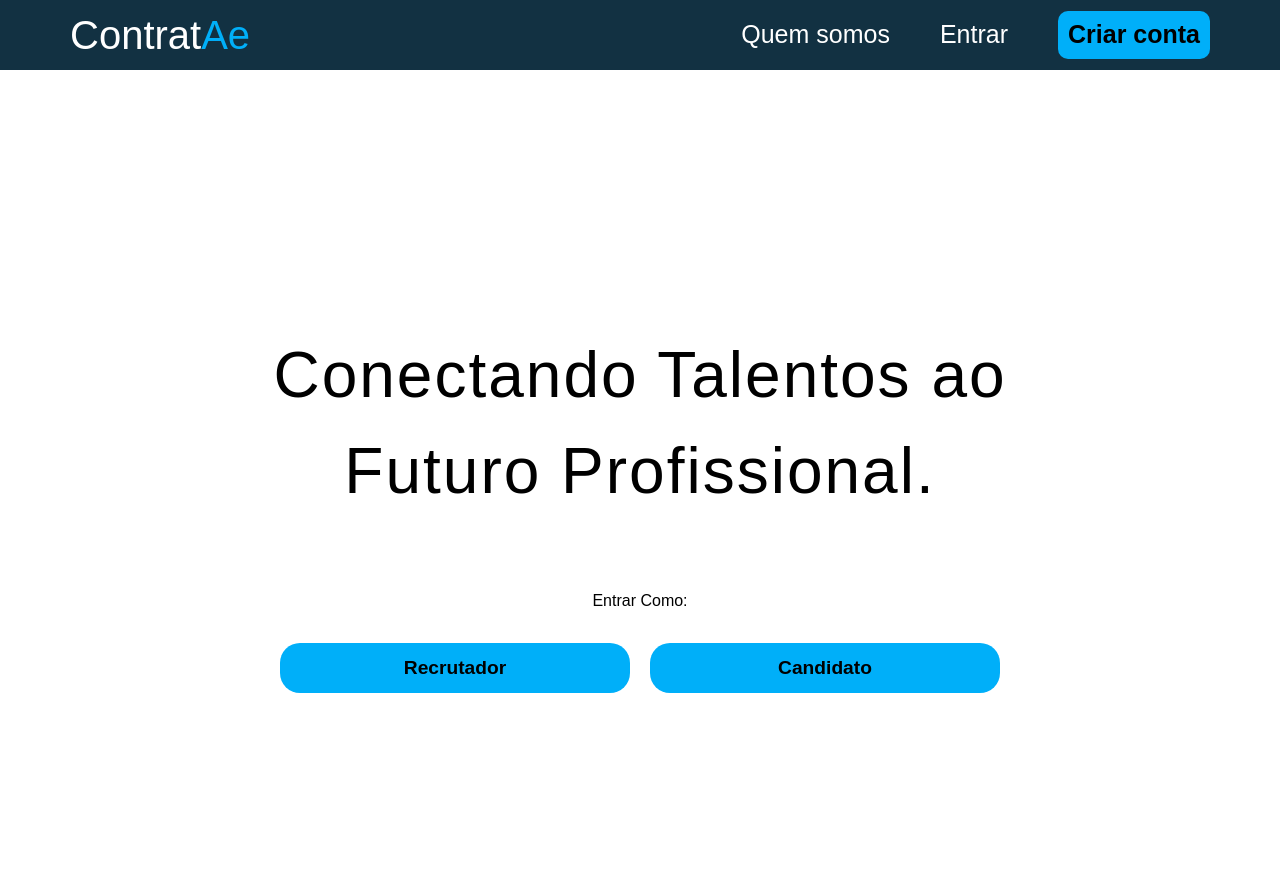
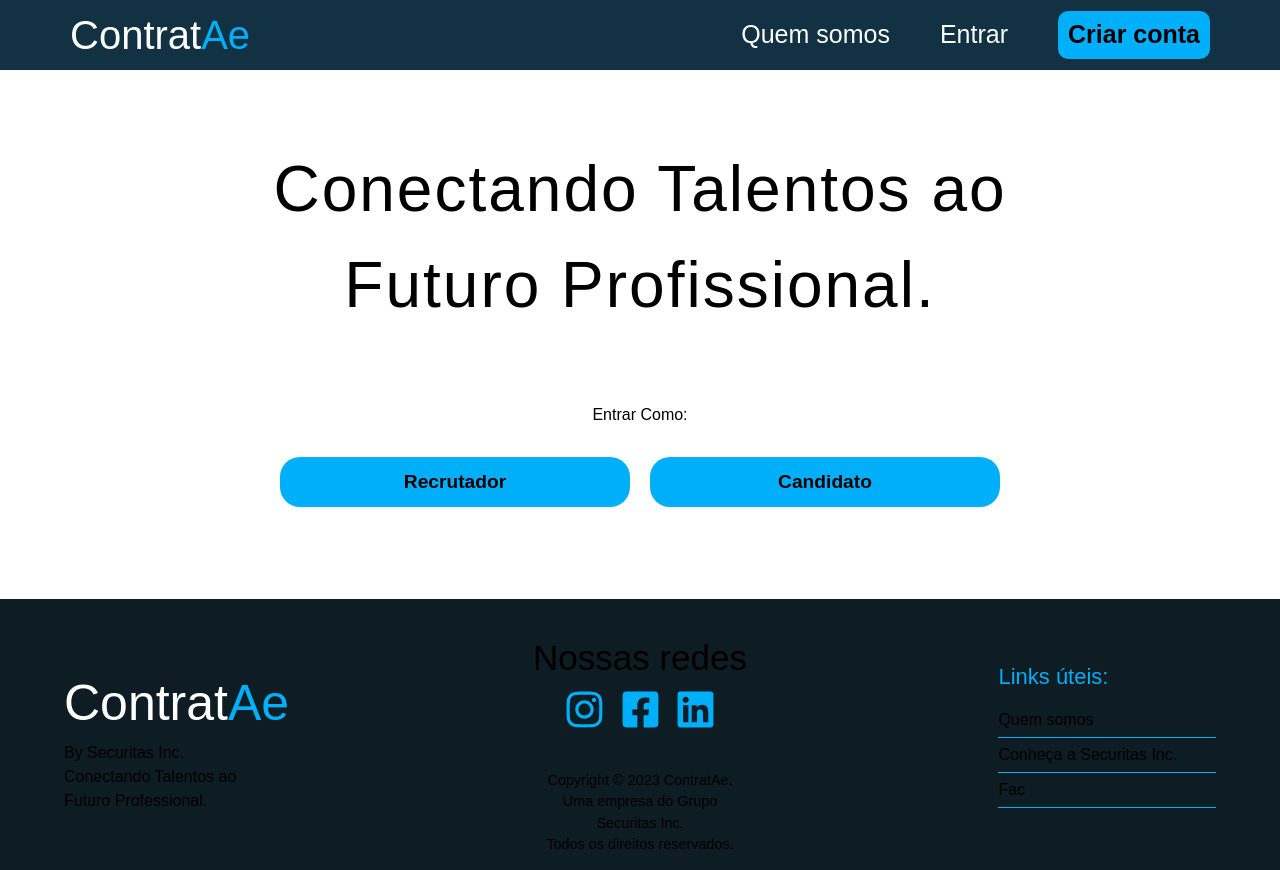
Before and after one commit to LucasKaiquee/ContratAe_Front-end, a React (Vite) app: page / in a window 1280 px wide. Built offline with nearby package versions, Linux system fonts and the light colour scheme; a web font is replaced by a local one.

Commit message:
eat:finalizando footer

```diff
--- /dev/null
+++ b/src/components/Footer/Footer.css
@@ -0,0 +1,97 @@
+footer{
+    display: flex;
+    align-items: center;
+    justify-content: space-between;
+    background-color: #0E1C24;
+    color: #ffff;
+    width: 100%;
+    position: relative;
+    bottom: 0;
+    height: 35vh;
+    /* margin: 25vh 0 auto */
+}
+footer p{
+    margin: 0;
+}
+footer > div {
+    padding: 5vh 5vw;
+}
+.footer-logo{
+    display: flex;
+    justify-content: center;
+    flex-direction: column;
+    /* margin-left: 4vh; */
+
+}
+.footer-logo h2{
+    font-size: 50px;
+}
+
+.footer-redes{
+    display: flex;
+    justify-content: center;
+    flex-direction: column;
+    text-align: center;
+    padding: auto;
+    /* position: absolute;
+    left: 490px; */
+}
+.footer-redes p{
+    font-size: 1.8vh;
+}
+
+#nossasRedes{
+    font-size: 35px;
+    padding-top: 10px;
+}
+#icons {
+    /* padding-bottom: 100px; */
+    font-size: 3.2vw;
+    color: #00AFF9;
+    display: flex;
+    justify-content: center;
+    align-items: center;
+    gap: 15px;
+    padding: 0.5vh 1.5vw 5.0vh;
+}
+
+i:hover{
+    transform: scale(1.1);
+    transition:0.5s;
+}
+
+.footer-links{
+    color: #ffff;
+    display: flex;
+    justify-content: center;
+    flex-direction: column;
+    /* margin-right: 6vh; */
+
+}
+.footer-links p:nth-child(n + 2) {
+    margin-bottom: 5px;
+    padding-bottom: 5px;
+    border-bottom: #00AFF9 1px solid;
+}
+.footer-links p span{
+    font-size: 22px;
+}
+.footer-links > p{
+    padding-bottom: 17px;
+}
+.card {
+    width: 27%;
+    height: 100%;
+}
+a {
+    text-decoration: none;
+    color: white;
+    margin-bottom: 5px;
+    padding-bottom: 5px;
+    border-bottom: #00AFF9 1px solid;
+}
+a:hover{
+    color:  #00AFF9;
+    transition: 0.5s;
+    cursor: pointer;
+}
--- /dev/null
+++ b/src/components/Footer/Footer.jsx
@@ -0,0 +1,35 @@
+import {FaFacebookSquare} from 'react-icons/fa';
+import {FaInstagram} from 'react-icons/fa';
+import {FaLinkedin} from 'react-icons/fa';
+import './Footer.css'
+
+export default function Footer(){
+    return (
+        <>
+        <footer>
+            <div className="card footer-logo">
+                <h2>Contrat<span>Ae</span></h2>
+                <p>By Securitas Inc.</p>
+                <p>Conectando Talentos ao Futuro Professional.</p>
+            </div>
+            <div className='card footer-redes'>
+                <p id='nossasRedes'>Nossas redes</p>
+                <div id='icons'>
+                    <i><FaInstagram/></i>
+                    <i><FaFacebookSquare/></i>
+                    <i><FaLinkedin/></i>
+                </div>
+                <p>Copyright © 2023 ContratAe.</p>
+                <p>Uma empresa do Grupo Securitas Inc.</p>
+                <p>Todos os direitos reservados.</p>
+            </div>
+            <div className='card footer-links'>
+                <p><span>Links úteis:</span></p>
+                <p>Quem somos</p>
+                <a href='https://lucaskaiquee.github.io/Projeto_LM/' target="_blank" ><p>Conheça a Securitas Inc.</p></a>
+                <p>Fac</p>
+            </div>
+        </footer>
+        </>
+    )
+}
--- a/src/pages/Home.css
+++ b/src/pages/Home.css
@@ -1,5 +1,3 @@
-
-
 span {
     color: #00AFF9;
 }
@@ -45,3 +43,9 @@ span {
     transform: scale(1.1);
     transition: 0.5s;
 }
+.footer-area{
+    margin-top: 7.2%;
+    position: relative;
+    bottom: 0;
+    width: 100vw;
+}
--- a/src/pages/Home.jsx
+++ b/src/pages/Home.jsx
@@ -1,8 +1,8 @@
 import { useNavigate } from "react-router-dom"
 import "./Home.css"
 
-
 import Navbar from "../components/NavBar/Navbar"
+import Footer from "../components/Footer/Footer"
 
 export default function Home() {
 
@@ -21,6 +21,7 @@ export default function Home() {
                 <button className='button-type-user' onClick={() => handleClick('recrutador')}>Recrutador</button>
                 <button className='button-type-user' onClick={() => handleClick('candidato')}>Candidato</button>
             </div>
+            <div className="footer-area"><Footer/></div>
         </section>
     )
 }
```
